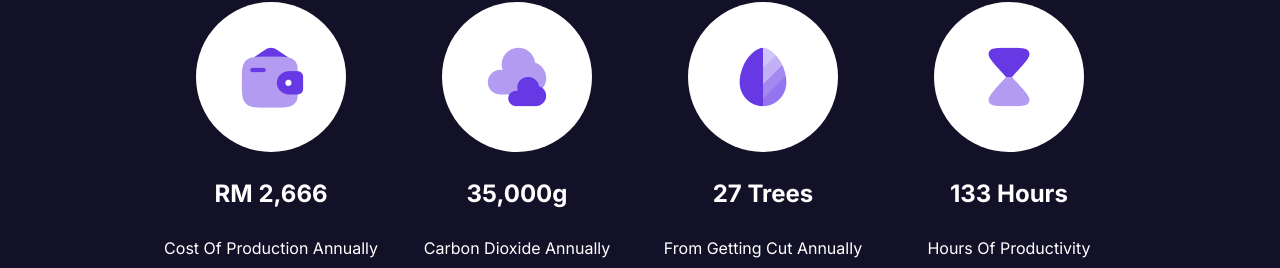
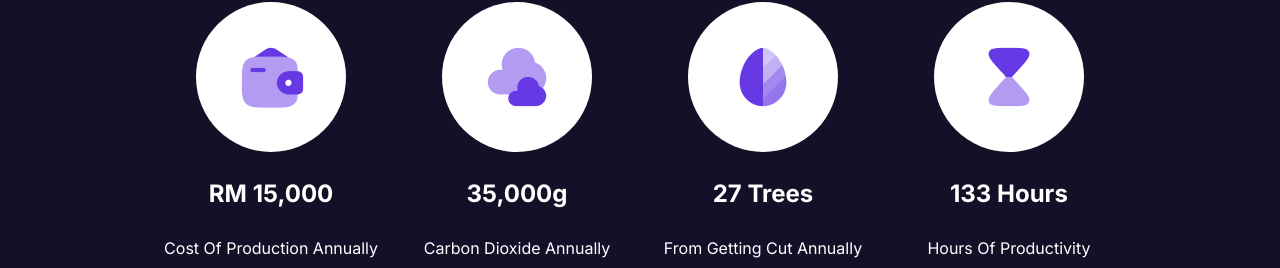
Before and after one commit to arazaq917/environment-calculator, a Next.js app: page / in a window 1280 px wide. Shown: the part 1560-1828 px from the top of the page. Built offline with nearby package versions, Linux system fonts and the light colour scheme.

Commit message:
cost set to multiple of 15

```diff
--- a/src/components/resourcePage.jsx
+++ b/src/components/resourcePage.jsx
@@ -24,7 +24,7 @@ export default function PaperBenefits({results, numberOfPages}) {
                             alt="Picture"
                         />
                     </div>
-                    <p className="font-bold lg:text-2xl min-[320px]:text-[12px]">RM {Math.floor(results.salary_saved).toLocaleString()}</p>
+                    <p className="font-bold lg:text-2xl min-[320px]:text-[12px]">RM {Math.floor(numberOfPages * 15).toLocaleString()}</p>
                     <p className="min-[320px]:text-[12px] lg:text-[16px]">Cost Of Production Annually</p>
                 </div>
                 <div className="text-center flex flex-col lg:gap-[26px] min-[320px]:gap-[15px]">
```
